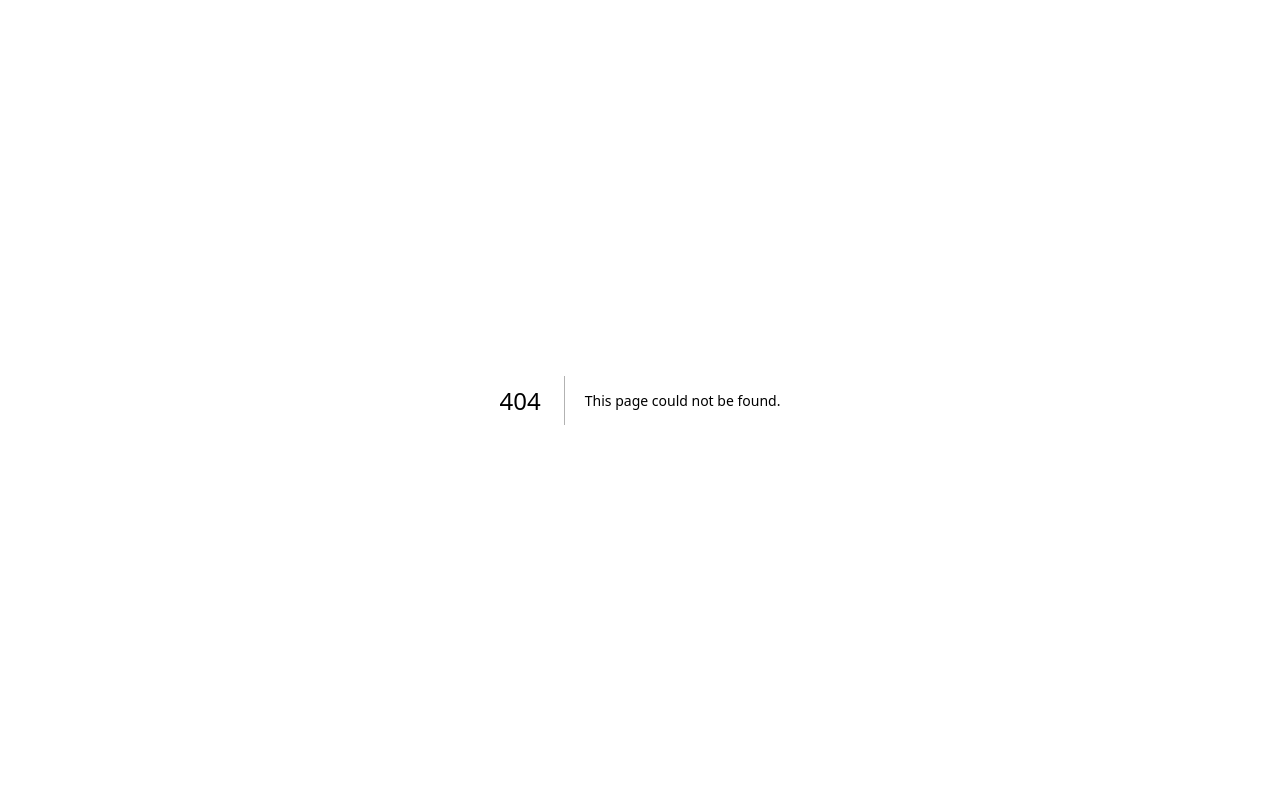
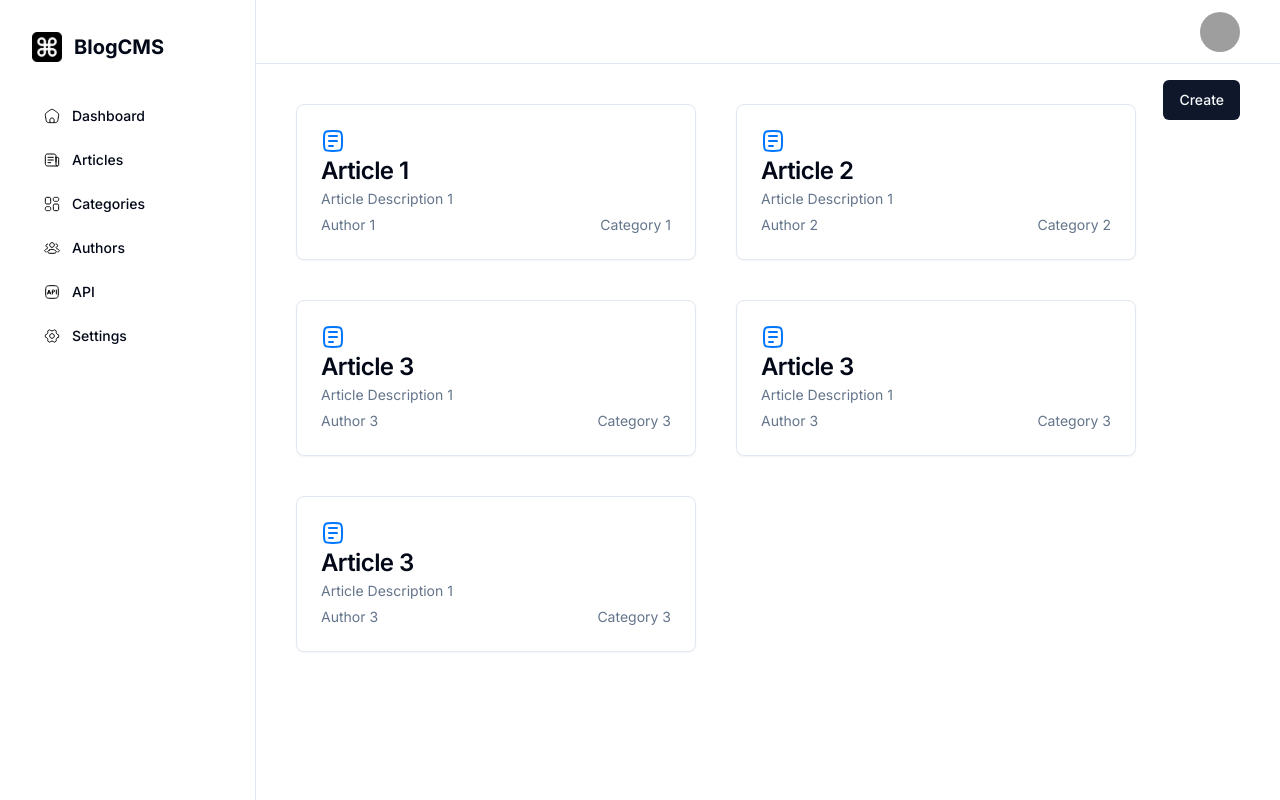
Before and after one commit to pawanbhayde/blogcms, a Next.js app: page /dashboard/articles in a window 1280 px wide. Before the commit this address had no page. Built offline with nearby package versions, Linux system fonts and the light colour scheme; no server answers; grey boxes are pictures that could not be loaded.

Commit message:
Add articles page and update layout

```diff
--- /dev/null
+++ b/app/dashboard/articles/page.tsx
@@ -0,0 +1,70 @@
+import { Icons } from "@/components/icons";
+import { Button } from "@/components/ui/button";
+import {
+  Card,
+  CardContent,
+  CardDescription,
+  CardFooter,
+  CardHeader,
+  CardTitle,
+} from "@/components/ui/card";
+import Link from "next/link";
+
+const Articles = () => {
+  const ArticlesList = [
+    {
+      title: "Article 1",
+      description: "Article Description 1",
+      author: "Author 1",
+      category: "Category 1",
+    },
+    {
+      title: "Article 2",
+      description: "Article Description 1",
+      author: "Author 2",
+      category: "Category 2",
+    },
+    {
+      title: "Article 3",
+      description: "Article Description 1",
+      author: "Author 3",
+      category: "Category 3",
+    },
+    {
+      title: "Article 3",
+      description: "Article Description 1",
+      author: "Author 3",
+      category: "Category 3",
+    },
+    {
+      title: "Article 3",
+      description: "Article Description 1",
+      author: "Author 3",
+      category: "Category 3",
+    },
+  ];
+  return (
+    <div className="">
+      <Link href={"/dashboard/articles/create"}>
+        <Button className="absolute top-20 right-10">Create</Button>
+      </Link>
+      <div className="flex flex-wrap gap-10">
+        {ArticlesList.map((article) => (
+          <Card className="w-[400px]">
+            <CardHeader>
+              <Icons.document />
+              <CardTitle>{article.title}</CardTitle>
+              <CardDescription>{article.description}</CardDescription>
+              <div className="flex justify-between">
+                <CardDescription>{article.author}</CardDescription>
+                <CardDescription>{article.category}</CardDescription>
+              </div>
+            </CardHeader>
+          </Card>
+        ))}
+      </div>
+    </div>
+  );
+};
+
+export default Articles;
--- a/app/dashboard/layout.tsx
+++ b/app/dashboard/layout.tsx
@@ -38,7 +38,7 @@ export default function DashboardLayout({
             <AccountdownMenu />
           </div>
         </div>
-        {children}
+        <div className="p-10">{children}</div>
       </div>
     </div>
   );
--- a/app/login/page.tsx
+++ b/app/login/page.tsx
@@ -38,7 +38,7 @@ const Login = () => {
         data: { session },
       } = await supabase.auth.getSession();
       if (session) {
-        router.push("/"); // Redirect to the root page or dashboard
+        router.push("/");
       }
     };
 
--- a/components/dashboard-component/sideheader.tsx
+++ b/components/dashboard-component/sideheader.tsx
@@ -7,12 +7,12 @@ const SideHeader = () => {
     {
       name: "Dashboard",
       icon: <Icons.home />,
-      link: "/",
+      link: "/dashboard",
     },
     {
       name: "Articles",
       icon: <Icons.articles />,
-      link: "/",
+      link: "/dashboard/articles",
     },
     {
       name: "Categories",
--- a/components/icons.tsx
+++ b/components/icons.tsx
@@ -273,4 +273,39 @@ export const Icons = {
       </g>
     </svg>
   ),
+  document: (props: IconProps) => (
+    <svg
+      xmlns="http://www.w3.org/2000/svg"
+      viewBox="0 0 24 24"
+      width={24}
+      height={24}
+      color={"#0076ff"}
+      fill={"none"}
+    >
+      <path
+        d="M12.5294 2C16.5225 2 18.519 2 19.7595 3.17157C21 4.34315 21 6.22876 21 10V14C21 17.7712 21 19.6569 19.7595 20.8284C18.519 22 16.5225 22 12.5294 22H11.4706C7.47751 22 5.48098 22 4.24049 20.8284C3 19.6569 3 17.7712 3 14L3 10C3 6.22876 3 4.34315 4.24049 3.17157C5.48098 2 7.47752 2 11.4706 2L12.5294 2Z"
+        stroke="currentColor"
+        strokeWidth="2"
+        strokeLinecap="round"
+      />
+      <path
+        d="M8 7H16"
+        stroke="currentColor"
+        strokeWidth="2"
+        strokeLinecap="round"
+      />
+      <path
+        d="M8 12H16"
+        stroke="currentColor"
+        strokeWidth="2"
+        strokeLinecap="round"
+      />
+      <path
+        d="M8 17H12"
+        stroke="currentColor"
+        strokeWidth="2"
+        strokeLinecap="round"
+      />
+    </svg>
+  ),
 };
```
